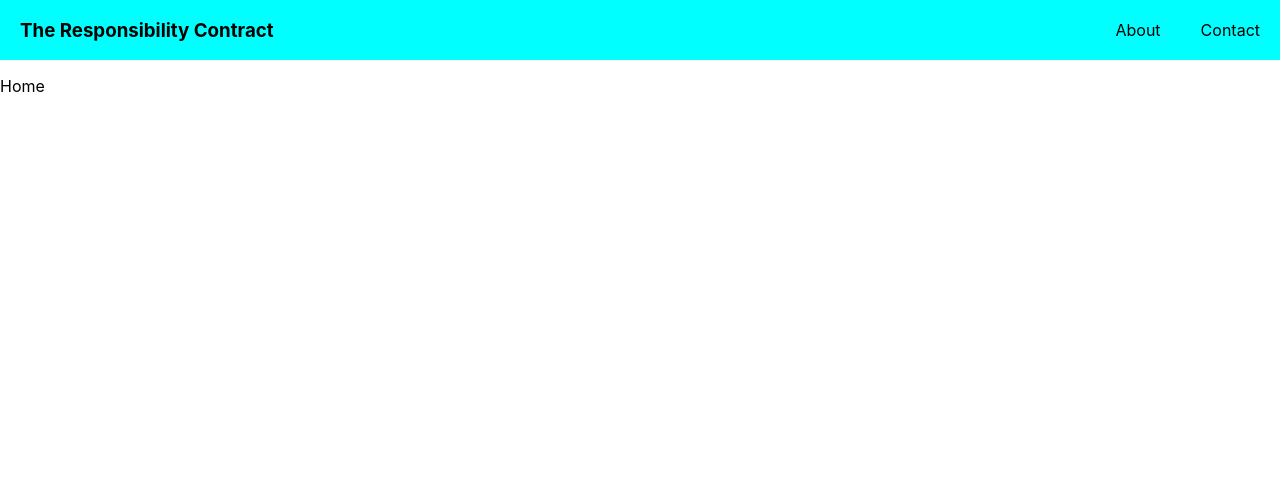
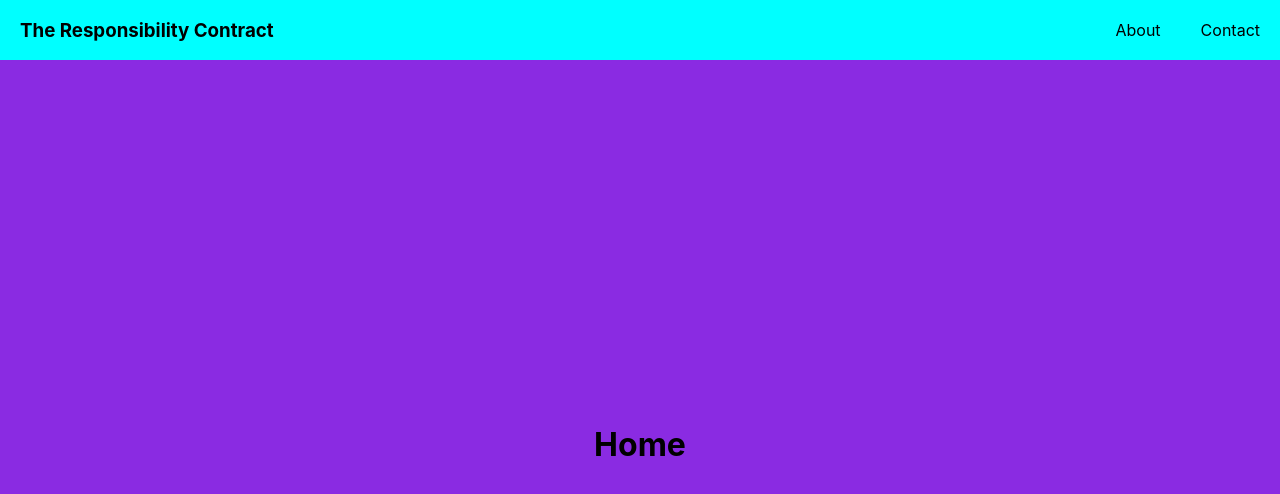
Before and after one commit to berneymark/TrueCrimestoppers, a React (Create React App) app: page / in a window 1280 px wide. Shown: the top 494 px of the page. Built offline with nearby package versions, Linux system fonts and the light colour scheme.

Commit message:
centered home page

```diff
--- a/src/App.css
+++ b/src/App.css
@@ -1,3 +1,4 @@
+/* Navbar */
 nav {
   background-color: aqua;
   display: flex;
@@ -21,3 +22,12 @@ nav ul * {
   display: inline;
   padding-left: 20px;
 }
+
+/* Home Page */
+#home-page {
+  align-items: center;
+  background-color: blueviolet;
+  display: flex;
+  height: 96vh;
+  justify-content: center;
+}
--- a/src/pages/Home.js
+++ b/src/pages/Home.js
@@ -3,9 +3,9 @@ import React from "react";
 export default class Home extends React.Component {
   render() {
     return (
-      <div>
-        <p>Home</p>
-      </div>
+      <main id="home-page">
+        <h1>Home</h1>
+      </main>
     );
   }
 }
```
